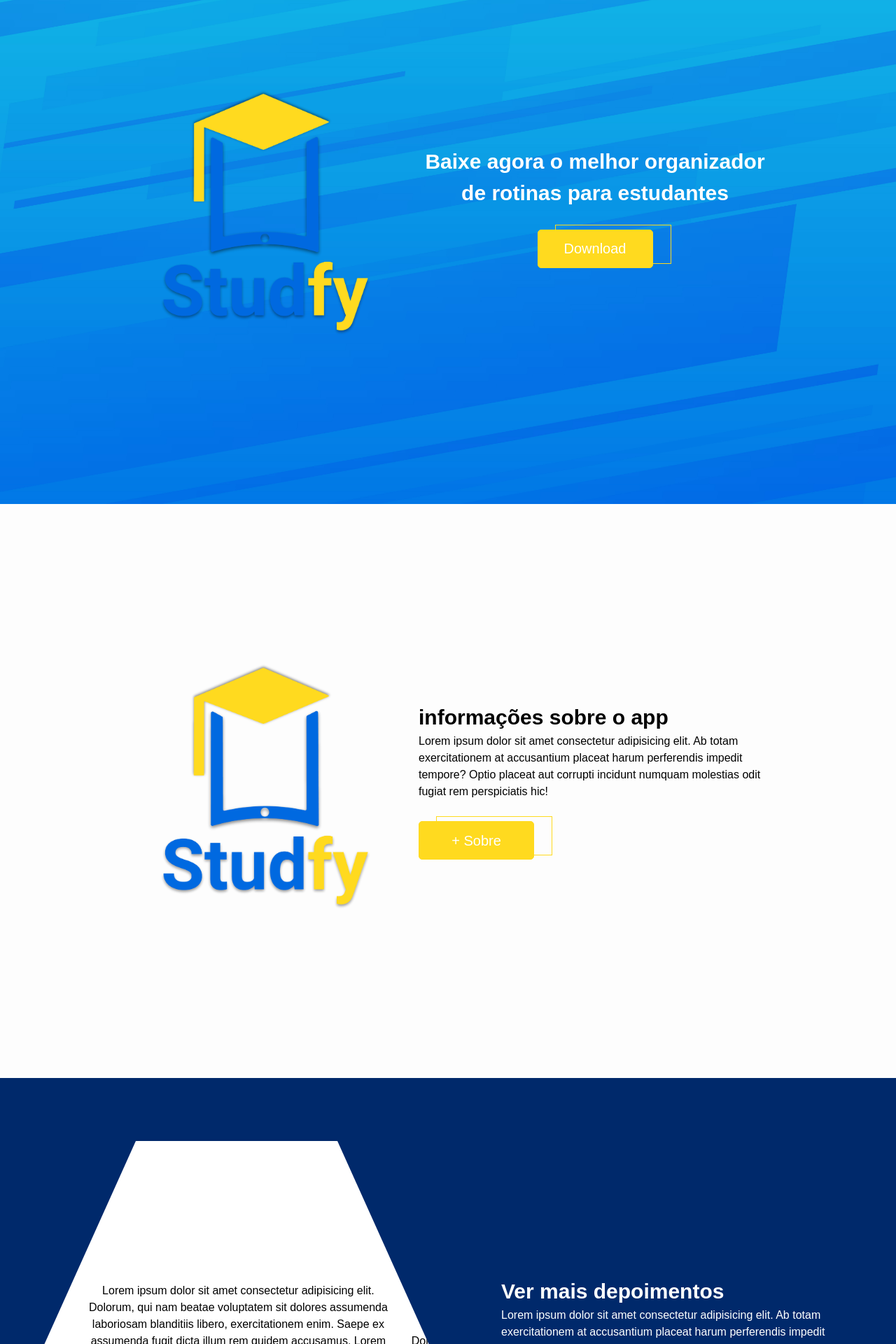
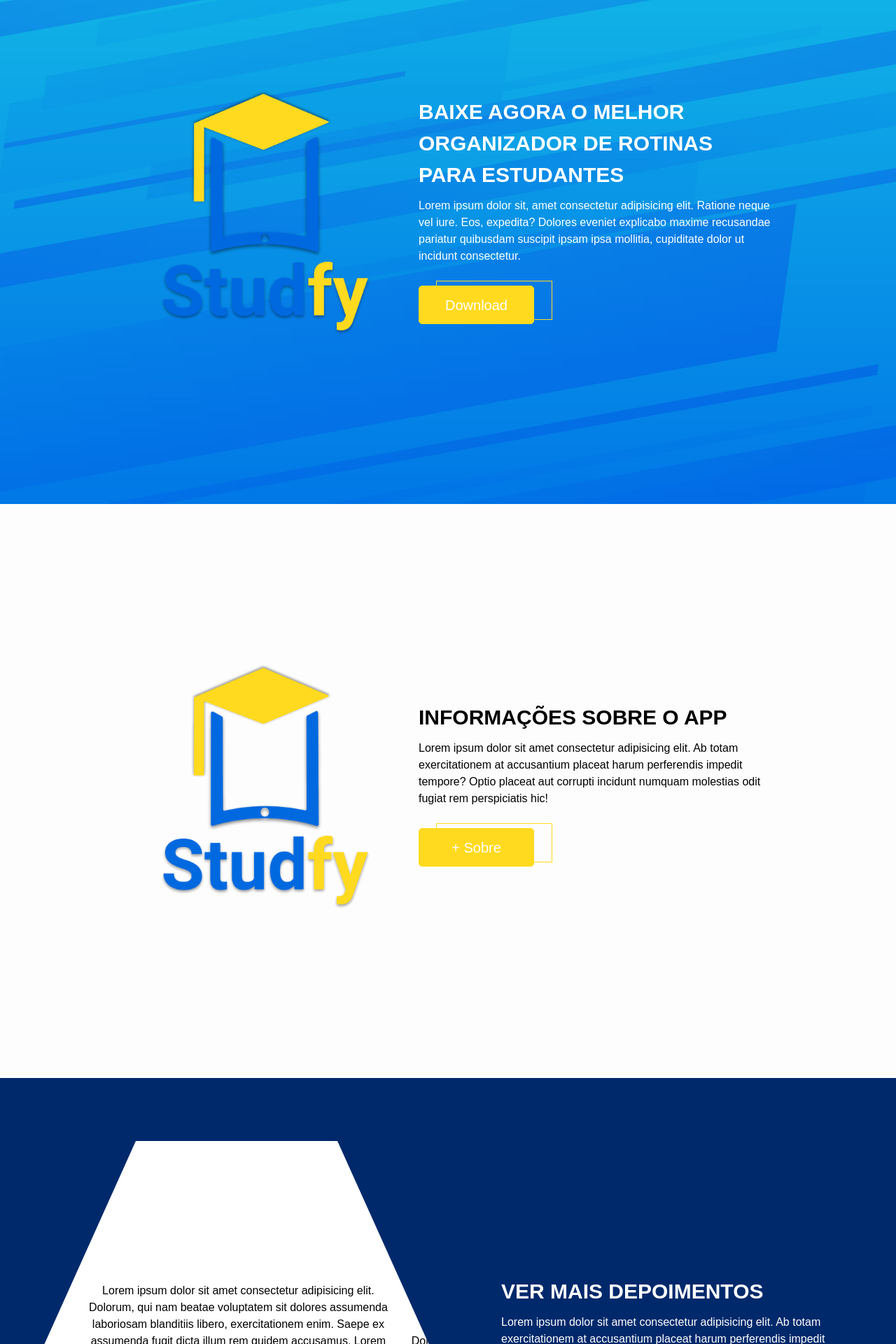
Before and after one commit to DiogenesHSCosta/Studfy-web, a React (Vite) app: page / in a window 1280 px wide. Shown: the part 100-2020 px from the top of the page at 70% size. Built offline with nearby package versions, Linux system fonts and the light colour scheme.

Commit message:
Mudanças rodapé

```diff
--- a/src/Components/Btn/Btn.css
+++ b/src/Components/Btn/Btn.css
@@ -1,4 +1,4 @@
-button{
+.padrao{
     position: relative;
     border-radius: 5px;
     width: 165px;
@@ -12,13 +12,13 @@ button{
     z-index: 10;
 }
 
-button:hover{
+.padrao:hover{
     scale: 1.05;
     box-shadow: 1px 1px 5px 1px rgba(255,218,31,1);
     transition-delay: 0.2s;
 }
 
-button::after{
+.padrao::after{
     position: absolute;
     top: -15%;
     left: 15%;
@@ -31,8 +31,20 @@ button::after{
     transition: 0.5s;
 }
 
-button:hover::after{
+.padrao:hover::after{
     top: 0%;
     left: 0%;
     border-radius: 5px;
 }
+
+.voltar{
+    width: 55px;
+    height: 55px;
+
+    color: #FFF;
+    margin: 30px 30px;
+    background-color: #00296B;
+
+    border: solid 1px #000000;
+    border-radius: 5px;
+}
--- a/src/Components/Rodape/Rodape.jsx
+++ b/src/Components/Rodape/Rodape.jsx
@@ -1,9 +1,11 @@
 import React from 'react'
 import './Rodape.css'
+import Btn from '../Btn/Btn.jsx'
 const Rodape = () => {
   return (
     <footer className='rodape'>
       <p>rodape</p>
+      <Btn type="voltar" text="voltar"></Btn>
     </footer>
   )
 }
--- a/src/Styles/index.css
+++ b/src/Styles/index.css
@@ -4,9 +4,11 @@
   font-weight: 400;
 }
 
-h1{
+h1, h2{
+  text-transform: uppercase;
   font-weight: bold;
   font-size: 30px;
+  margin: 10px 0px;
 }
 main{
   width: 100%;
@@ -48,6 +50,6 @@ section img{
 }
 
 .texto{
-  margin: 0px 10px;
+  margin: 10px 10px;
   width: 40%;
 }
--- a/src/pages/Home/Home.css
+++ b/src/pages/Home/Home.css
@@ -1,7 +1,6 @@
 .home-download{
     color: #fff;
     background-image: url("../../assets/fundoAzul.jpg");
-    text-align: center;
 }
 
 .home-depoimentos{
@@ -23,6 +22,10 @@
     color: #fff;
     position: relative;
 }
+.home-quemSomos{
+    display: flex;
+    flex-direction: column;
+}
 
 .home-quemSomos-cards{
     display: flex;
--- a/src/pages/Home/Home.jsx
+++ b/src/pages/Home/Home.jsx
@@ -12,14 +12,15 @@ import Carrosel from '../../Components/Carrossel/Carrosel'
 const Home = () => {
 
   return (
-    <main>
+    <padrao>
         <section className= 'home-download' >
             <figure>
               <img src={logo} alt="" />
             </figure>
             <div className='texto'>
-              <h1>Baixe agora o melhor organizador de rotinas para estudantes</h1>
-              <Btn text="Download" type='preenchido' link=''/>
+              <h2>Baixe agora o melhor organizador de rotinas para estudantes</h2>
+              <p>Lorem ipsum dolor sit, amet consectetur adipisicing elit. Ratione neque vel iure. Eos, expedita? Dolores eveniet explicabo maxime recusandae pariatur quibusdam suscipit ipsam ipsa mollitia, cupiditate dolor ut incidunt consectetur.</p>
+              <Btn text="Download" type='padrao' link=''/>
             </div>
         </section>
 
@@ -29,10 +30,10 @@ const Home = () => {
             </figure>
 
             <div className='texto'>
-              <h1>informações sobre o app</h1>
+              <h2>informações sobre o app</h2>
 
               <p>Lorem ipsum dolor sit amet consectetur adipisicing elit. Ab totam exercitationem at accusantium placeat harum perferendis impedit tempore? Optio placeat aut corrupti incidunt numquam molestias odit fugiat rem perspiciatis hic!</p>
-              <Btn text="+ Sobre" type='preenchido' link='/sobre'/>
+              <Btn text="+ Sobre" type='padrao' link='/sobre'/>
             </div>
         </section>
 
@@ -43,13 +44,16 @@ const Home = () => {
             </div>
           </div>
             <div className='texto texto-depoimento'>
-              <h1>Ver mais depoimentos</h1>
+              <h2>Ver mais depoimentos</h2>
               <p>Lorem ipsum dolor sit amet consectetur adipisicing elit. Ab totam exercitationem at accusantium placeat harum perferendis impedit tempore? Optio placeat aut corrupti incidunt numquam molestias odit fugiat rem perspiciatis hic!</p>
-              <Btn text="depoimentos" type='preenchido' link='/depoimentos'/>
+              <Btn text="depoimentos" type='padrao' link='/depoimentos'/>
             </div>
         </section>
 
         <section className='home-quemSomos'>
+          <div>
+            <h2>QUEM SOMOS</h2>
+          </div>
           <div className='home-quemSomos-cards'>
             <Cards img={cortada} nome="Daniel Campillo" titulo='Desenvolvedor'/>
             <Cards img={cortada} nome="Diogenes Costa" titulo='Desenvolvedor'/>
@@ -59,7 +63,7 @@ const Home = () => {
           </div>
 
         </section>
-    </main>
+    </padrao>
   )
 }
 
```
